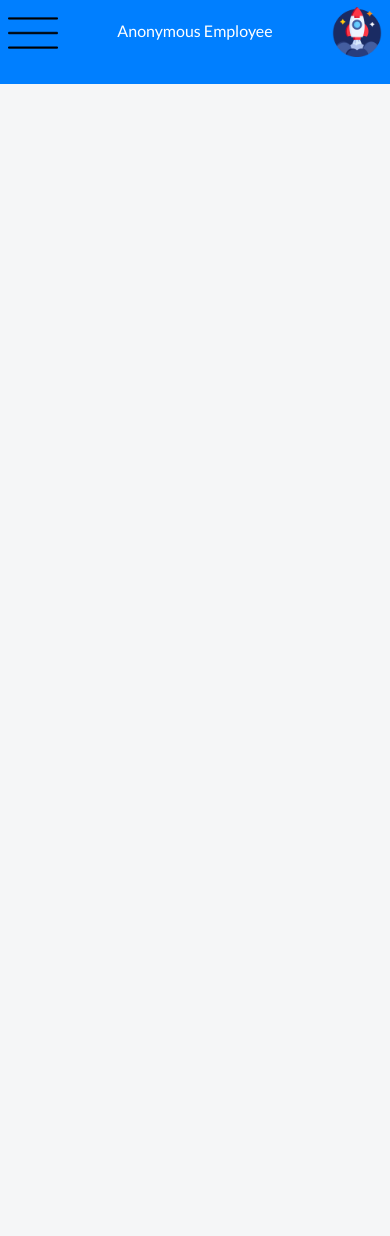
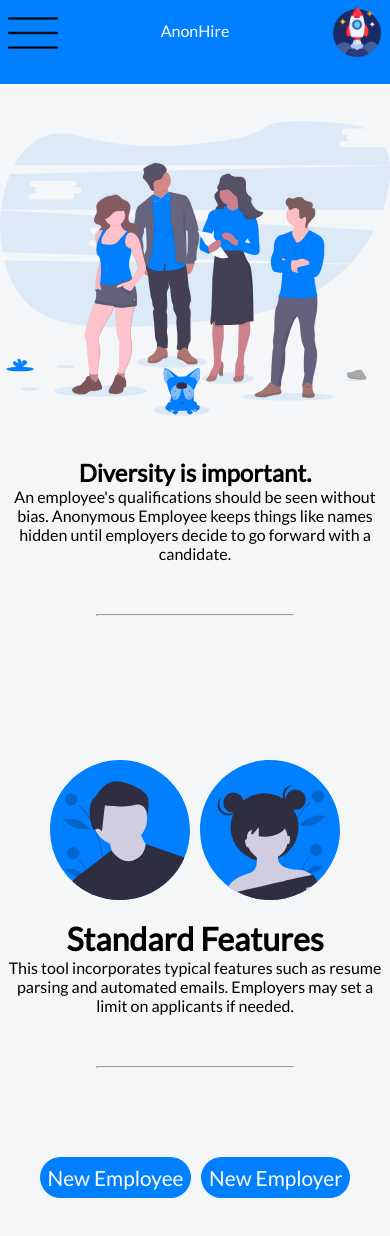
Before and after one commit to theagi/Anonymous-Employee, a React (Create React App) app in the folder client/: page / in a window 390 px wide. Shown: the top 1236 px of the page. Before the commit the page ends 844 px from the top, so only its background shows below. Built offline with nearby package versions, Linux system fonts and the light colour scheme.

Commit message:
mobile home page - SD

```diff
--- a/client/public/Styles.css
+++ b/client/public/Styles.css
@@ -15,205 +15,6 @@ button{
     outline: none;
 }
 
-/*
-#homeContainer1{
-    height:100vh;
-    width:100%;
-    font-family: 'Lato', sans-serif;
-    position: relative;
-    top:15vh;
-}
-
-#homeTitle{
-    letter-spacing: 1vw;
-    font-size: 3rem;
-}
-
-
-
-#navContainer:hover{
-    height:14vh;
-}
-
-#navButtons{
-    position:relative;
-    left:75%;
-    bottom:7vh;
-}
-
-#navButtons button{
-    border-radius:25px;
-    padding:1% 2%;
-    margin-left:1%;
-    background-color:#007fff;
-    color:white;
-    font-family: 'Lato',sans-serif;
-    border:none;
-    font-size: 1rem;
-}
-
-#navButtons button:hover{
-    background-color:black;
-}
-
-#navContainer img{
-    position:relative;
-    top:1vh;
-    left:0.5vw;
-}
-
-#logo_name{
-    display:flex;
-    flex-flow: row;
-    cursor:pointer;
-}
-
-#logo_name h2{
-    margin-left:20px;
-    font-family: 'Lato',sans-serif;
-    position:relative;
-    top:2vh;
-    color:#007fff;
-}
-
-#intro{
-    display:flex;
-    flex-flow: row;
-    font-family: 'Lato',sans-serif;
-    position:relative;
-}
-
-#intro img{
-    height:400px;
-    width:400px;
-    margin-left:2%;
-}
-
-#intro p{
-    height:10vh;
-    font-size: 1rem;
-}
-
-#intro h1, p{
-    margin-left:25%;
-    position:relative;
-    top:25%;
-    width: 50%;
-}
-
-#intro h1{
-    font-size:3rem;
-}
-
-#intro div{
-    width:80%;
-}
-
-#homeContainer2{
-    width:100vw;
-    height:100vh;
-    position: relative;
-}
-
-.imgGroup{
-    display: flex;
-    flex-direction: row;
-    position: absolute;
-    right:10%;
-}
-
-.imgGroup img{
-    width:200px;
-    height:200px;
-    margin-right: 2%;
-}
-
-.line{
-    width:50%;
-    background-color:#007fff;
-    margin: 3% auto;
-}
-
-.featuresText{
-    font-family: 'Lato',sans-serif;
-}
-
-.featuresText h1{
-    font-size: 3rem;
-    position:relative;
-    left:9.8%;
-}
-
-.featuresText p{
-    font-size: 1rem;
-    position:relative;
-    right:15%;
-}
-
-#homePrompts{
-    position: relative;
-    left:50%;
-    transform: translateX(-20%);
-}
-
-#homePrompts button{
-    padding:1%;
-    border-radius: 25px;
-    border: none;
-    margin:5px;
-    background-color: #007fff;
-    font-family: 'Lato',sans-serif;
-    font-size: 2rem;
-    color:white;
-}
-
-#homePrompts button:hover{
-    background-color: black;
-}
-
-#footer{
-    background-color: black;
-    width:100%;
-    height:3vh;
-    margin:0;
-    padding:0;
-    height:20vh;
-    color:white;
-    position:relative;
-}
-
-#footer p{
-    position:absolute;
-    left:18%;
-    font-family: 'Lato',sans-serif;
-    font-size:1rem;
-}
-
-@media screen and (max-width:1000px){
-    .imgGroup img{
-        width:30vw;
-        height:30vh;
-        margin: -4vw;
-    }
-
-    .imgGroup{
-        position: absolute;
-        right:2%;
-        top:1vh;
-    }
-
-    .featuresText p{
-        width:50%;
-        width:100%;
-    }
-
-    .featuresText{
-        position: relative;
-        right:8%;
-    }
-}
-*/
-
 #navContainer{
     background-color: white;
     height:12vh;
@@ -228,6 +29,8 @@ button{
     width:100%;
     height:10%;
     position:fixed;
+    top:0;
+    left:0;
     background-color:#007fff;
     z-index:1000;
 }
@@ -261,4 +64,100 @@ button{
     #toggleSD p{
         font-size: 0.8em;
     }
+
+    #hamburger, #logo{
+        width:45px;
+        height:45px;
+    }
 }
+
+#homeContainer1{
+    height:100vh;
+    width:100vw;
+    position:relative;
+    top:10vh;
+    font-family: 'Lato', sans-serif;
+    text-align: center;
+}
+
+#intro{
+    display: flex;
+    flex-direction: column;
+    position: relative;
+}
+
+#intro h1{
+    font-size: 1.5rem;
+}
+
+#intro img{
+    width:100%;
+    max-height:35vh;
+    position: relative;
+    top:2vh;
+    margin:20px auto;
+}
+
+#intro div{
+    position:relative;
+    margin-top: 10%;
+}
+
+.line{
+    background-color:#007fff;
+    margin-top:6vh;
+    width:50%;
+    position:relative;
+    left:50%;
+    transform: translateX(-50%);
+}
+
+#homeContainer2{
+    height:100vh;
+    width:100vw;
+    position: absolute;
+    top:80vh;
+}
+
+.imgGroup{
+    display: flex;
+    flex-direction: row;
+    justify-content: center;
+    width:100vw;
+    margin-top:10vh;
+}
+
+#features{
+    display:flex;
+    flex-direction: column;
+}
+
+#features div img{
+    width:140px;
+    height:140px;
+}
+
+.featuresText{
+    font-family: 'Lato', sans-serif;
+    text-align: center;
+    margin-top:5%;
+    width:100%;
+}
+
+#homePrompts{
+    display: flex;
+    flex-direction: row;
+    margin-top:10vh;
+    justify-content:center;
+}
+
+#homePrompts button{
+    padding:2%;
+    border-radius: 25px;
+    border: none;
+    margin:5px;
+    background-color: #007fff;
+    font-family: 'Lato',sans-serif;
+    font-size: 1.3rem;
+    color:white;
+}
--- a/client/src/App.js
+++ b/client/src/App.js
@@ -8,6 +8,7 @@ function App() {
     <div className="App">
       <Navbar />
       <Toggle />
+      <Home />
     </div>
   );
 }
--- a/client/src/Pages/Home.js
+++ b/client/src/Pages/Home.js
@@ -22,29 +22,26 @@ const Home = () =>{
             <div id = 'homeContainer2'>
                 <div id = 'features'>
                     <div className = 'imgGroup'>
-                        <img src = 'assets/male.svg' alt = 'male logo' />
+                        <img style = {{marginRight:'10px'}} src = 'assets/male.svg' alt = 'male logo' />
                         <img src = 'assets/female.svg' alt = 'female logo'/>
                     </div>
                     <div className = 'featuresText'>
                         <h1>Standard Features</h1>
                         <p>
                             This tool incorporates typical features such as
-                            <br />
                             resume parsing and automated emails. Employers
-                            <br />
                             may set a limit on applicants if needed.
-                            <br />
                         </p>
                     </div>
                 </div>
-                <hr className = 'line' style ={{marginTop:'12%'}} />
+                <hr className = 'line' />
 
                 <div id = 'homePrompts'>
                     <button>New Employee</button>
                     <button>New Employer</button>
                 </div>
             </div>
-            <Footer />
+            {/* <Footer /> */}
         </React.Fragment>
     )
 }
--- a/client/src/UI/ToggleSD.js
+++ b/client/src/UI/ToggleSD.js
@@ -4,7 +4,7 @@ const Toggle = () =>{
     return(
         <div id = 'toggleSD'>
             <img id = 'hamburger' src = '/assets/hamburger.png' alt = 'Hamburger Icon'/>
-            <p>Anonymous Employee</p>
+            <p>AnonHire</p>
             <img id = 'logo' src = '/assets/sitelogo.png' alt = 'Rocket Logo'/>
         </div>
     );
```
Also changed, not shown: 1 other file (tests, documents, lock files or other folders).
